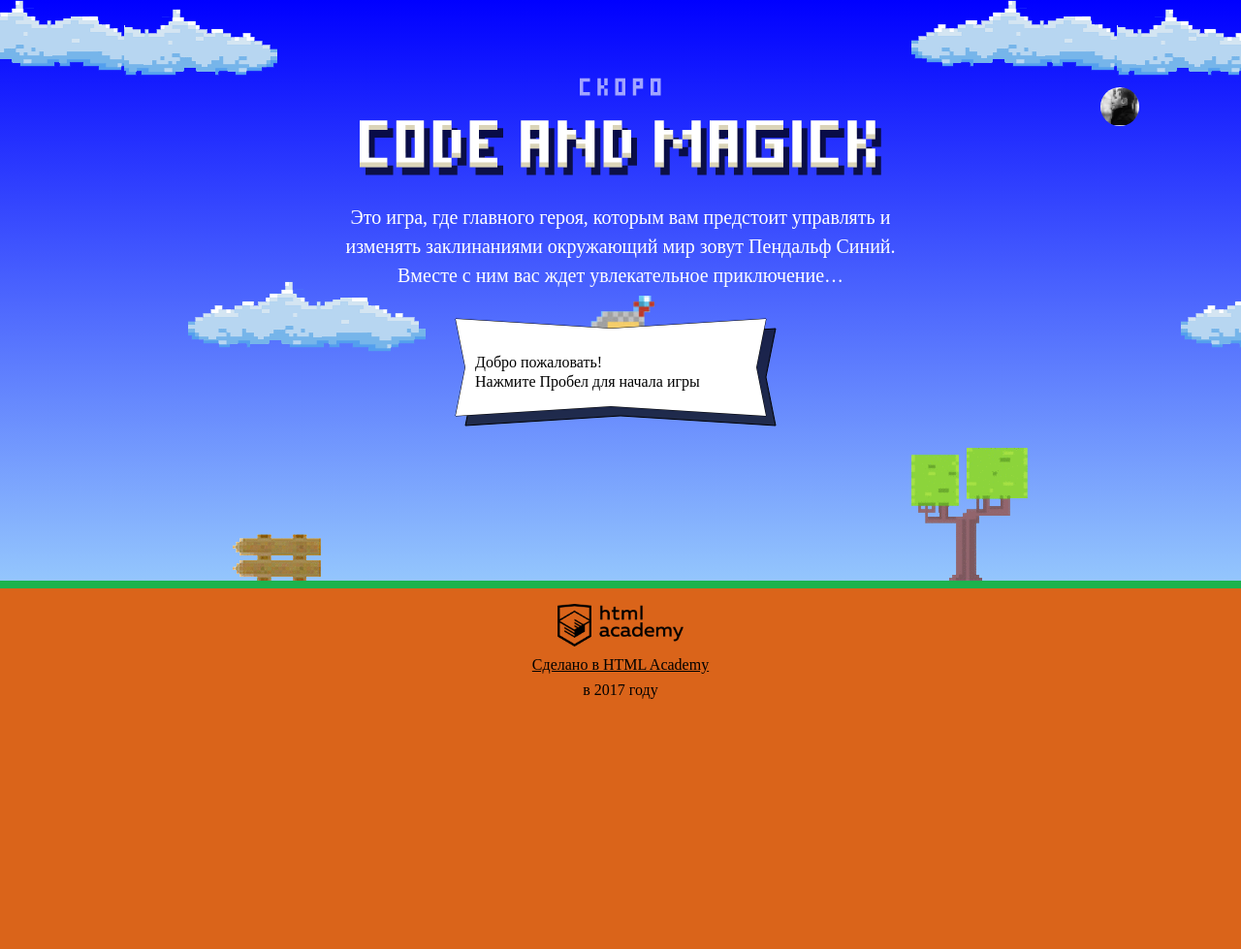
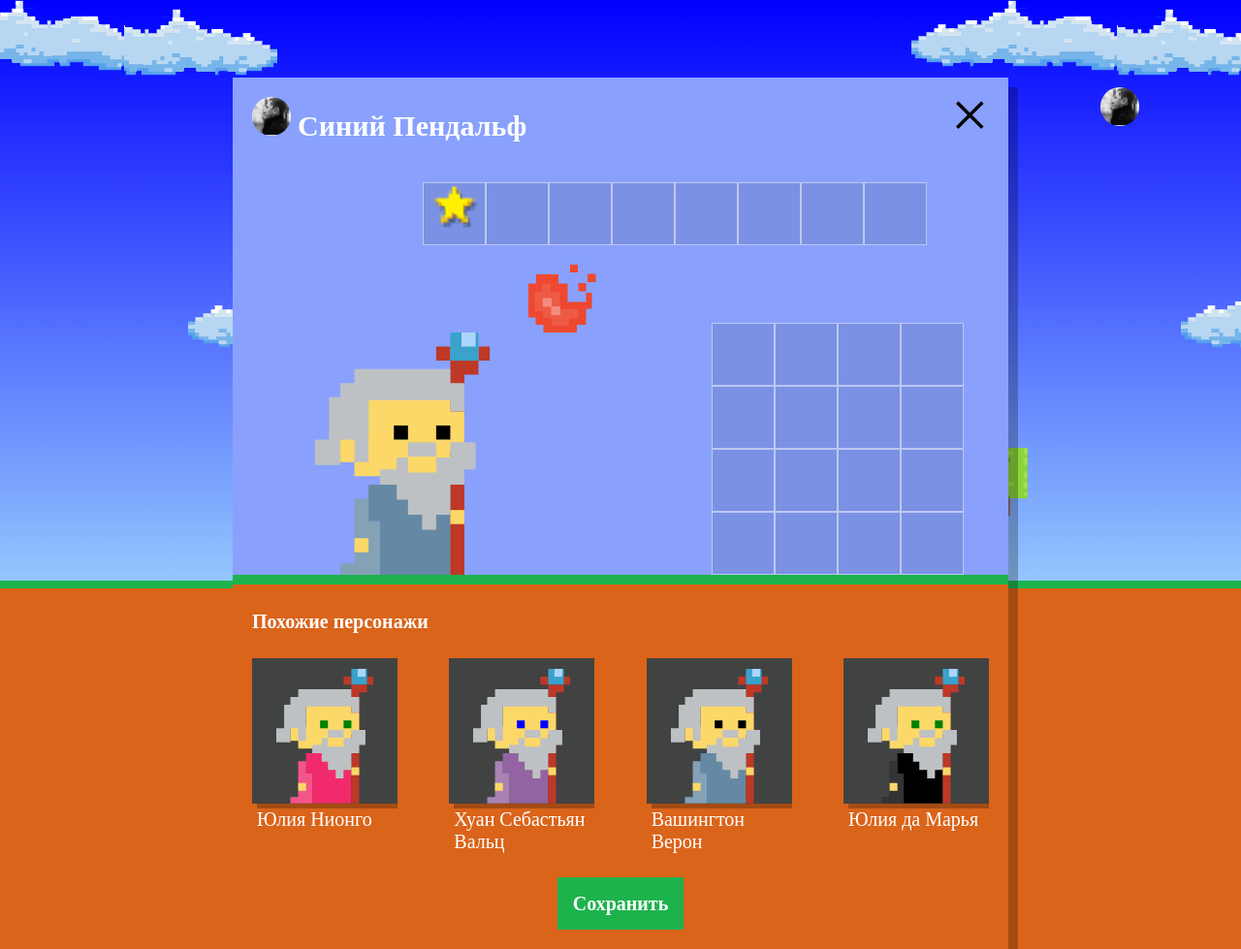
Before and after one commit to Alt0Z/257127-code-and-magick-1, a website: page index.html in a window 1280 px wide. Shown: the whole page at 97% size. Before the commit the page ends 800 px from the top, so only its background shows below. Drawn offline with Linux system fonts and the light colour scheme; a web font is replaced by a local one.

Commit message:
Displaying similar wizards in overlay

```diff
--- a/index.html
+++ b/index.html
@@ -205,6 +205,7 @@
 </script>
 <script src="js/stat.js"></script>
 <script src="js/game.js"></script>
+<script src="js/setup.js"></script>
 
 </body>
 </html>
--- /dev/null
+++ b/js/setup.js
@@ -0,0 +1,87 @@
+'use strict';
+
+var similarWizardTemplate = document.querySelector('#similar-wizard-template').cloneNode(true);
+
+var wizardNames = [
+  'Иван',
+  'Хуан Себастьян',
+  'Мария',
+  'Кристоф',
+  'Виктор',
+  'Юлия',
+  'Люпита',
+  'Вашингтон',
+];
+
+var wizardSurnames = [
+  'да Марья',
+  'Верон',
+  'Мирабелла',
+  'Вальц',
+  'Онопко',
+  'Топольницкая',
+  'Нионго',
+  'Ирвинг',
+];
+
+var wizardCoatColors = [
+  'rgb(101, 137, 164)',
+  'rgb(241, 43, 107)',
+  'rgb(146, 100, 161)',
+  'rgb(56, 159, 117)',
+  'rgb(215, 210, 55)',
+  'rgb(0, 0, 0)'
+];
+
+var wizardEyesColors = [
+  'black',
+  'red',
+  'blue',
+  'yellow',
+  'green'
+];
+
+var overlay = document.querySelector('.setup');
+
+var openOverlay = function () {
+  overlay.classList.remove('hidden');
+};
+
+var closeOverlay = function () {
+  overlay.classList.add('hidden');
+};
+
+var generateRandomNumber = function (maxValue) {
+  return Math.floor((Math.random() * maxValue));
+};
+
+var generateWizard = function (names, surnames, coatColors, eyesColors) {
+  return {
+    name: names[generateRandomNumber(names.length)],
+    surname: surnames[generateRandomNumber(surnames.length)],
+    coatColor: coatColors[generateRandomNumber(coatColors.length)],
+    eyesColor: eyesColors[generateRandomNumber(eyesColors.length)]
+  };
+};
+
+document.querySelector('.setup-similar').classList.remove('hidden');
+
+var adjustSimilarWizard = function () {
+  var generatedWizard = generateWizard(wizardNames, wizardSurnames, wizardCoatColors, wizardEyesColors);
+  var fragment = document.createDocumentFragment();
+  var clone = similarWizardTemplate.content.querySelector('div').cloneNode(true);
+
+  clone.querySelector('.setup-similar-label').innerHTML = generatedWizard.name + ' ' + generatedWizard.surname;
+  clone.querySelector('.wizard-coat').style.fill = generatedWizard.coatColor;
+  clone.querySelector('.wizard-eyes').style.fill = generatedWizard.eyesColor;
+  fragment.appendChild(clone);
+
+  document.querySelector('.setup-similar-list').appendChild(fragment);
+};
+
+for (var i = 0; i < 4; i++) {
+  adjustSimilarWizard();
+}
+
+closeOverlay();
+openOverlay();
```
